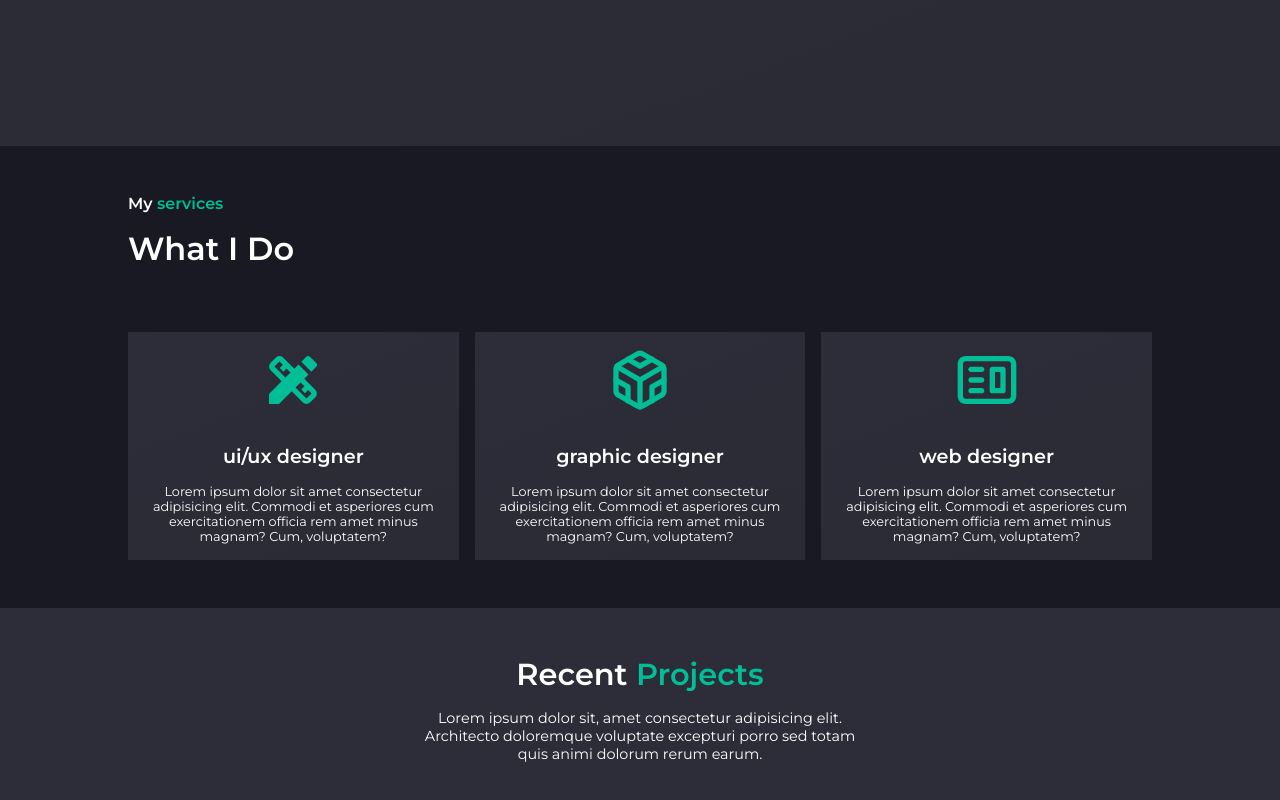
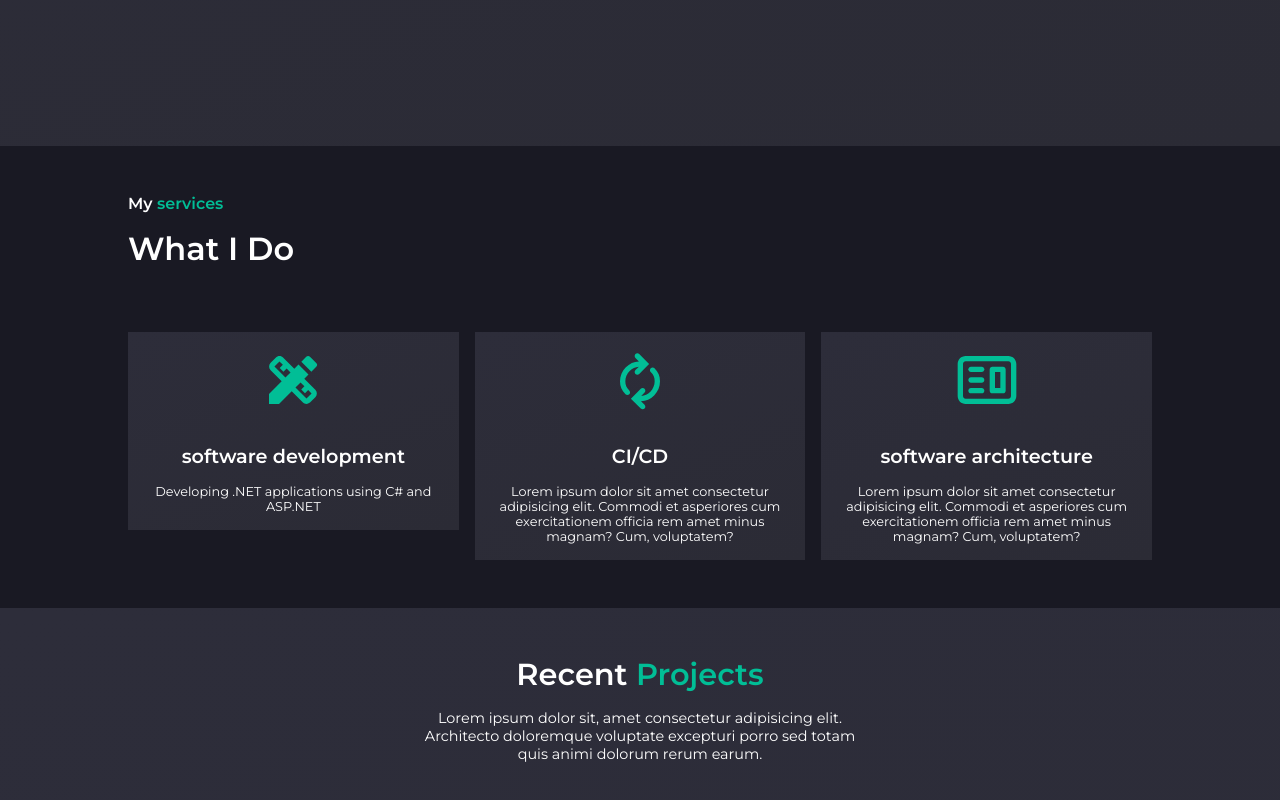
Before and after one commit to picu63/PicuSpace, a React (Create React App) app in the folder portfolio/: page / in a window 1280 px wide. Shown: the part 654-1454 px from the top of the page. Built offline with nearby package versions, Linux system fonts and the light colour scheme.

Commit message:
updated images

```diff
--- a/portfolio/src/components/Banner/ProfComponent.jsx
+++ b/portfolio/src/components/Banner/ProfComponent.jsx
@@ -4,6 +4,7 @@ import { FaFacebookF } from 'react-icons/fa';
 import { FaLinkedinIn } from 'react-icons/fa';
 import { GrInstagram } from 'react-icons/gr';
 import { Slide } from 'react-awesome-reveal';
+import personalPhoto from './piotr_olearczyk_personal_photo.png'
 
 const ProfComponent = () => {
     return (
@@ -49,7 +50,7 @@ const ProfComponent = () => {
             <Slide direction='right'>
                 <Profile>
                     <img
-                        src='images/piotr_olearczyk_personal_photo.png'
+                        src={personalPhoto}
                         alt='profile'
                     />
                 </Profile>
--- a/portfolio/src/components/Service/Card.jsx
+++ b/portfolio/src/components/Service/Card.jsx
@@ -21,6 +21,7 @@ const Container = styled.div`
     text-align: center;
     span{
         font-size: 4rem;
+        height: 4rem;
     }
 
     h1{
--- a/portfolio/src/components/Service/Services.jsx
+++ b/portfolio/src/components/Service/Services.jsx
@@ -1,10 +1,10 @@
-import React from "react";
-import { MdDesignServices } from "react-icons/md";
-import { FiCodesandbox } from "react-icons/fi";
-import { CgWebsite } from "react-icons/cg";
-import styled from "styled-components";
-import Card from "./Card";
-import { Slide } from "react-awesome-reveal";
+import React from 'react';
+import { MdDesignServices } from 'react-icons/md';
+import { TiArrowSync } from 'react-icons/ti';
+import { CgWebsite } from 'react-icons/cg';
+import styled from 'styled-components';
+import Card from './Card';
+import { Slide } from 'react-awesome-reveal';
 
 const Services = () => {
     return (
@@ -19,23 +19,22 @@ const Services = () => {
           <Slide direction="left">
             <Card
               Icon={MdDesignServices}
-            title={"ui/ux designer"}
+              title={"software development"}
+              disc={`Developing .NET applications using C# and ASP.NET`}
+            />
+          </Slide>
+          <Slide direction="up">
+            <Card
+              Icon={TiArrowSync}
+              title={"CI/CD"}
               disc={`Lorem ipsum dolor sit amet consectetur
                 adipisicing elit. Commodi et asperiores cum exercitationem officia rem amet minus magnam? Cum, voluptatem?`}
             />
           </Slide>
           <Slide direction="up">
             <Card
-            Icon={FiCodesandbox}
-            title={"graphic designer"}
-            disc={`Lorem ipsum dolor sit amet consectetur
-                adipisicing elit. Commodi et asperiores cum exercitationem officia rem amet minus magnam? Cum, voluptatem?`}
-          />
-        </Slide>
-        <Slide direction="right">
-          <Card
               Icon={CgWebsite}
-            title={"web designer"}
+              title={"software architecture"}
               disc={`Lorem ipsum dolor sit amet consectetur
                 adipisicing elit. Commodi et asperiores cum exercitationem officia rem amet minus magnam? Cum, voluptatem?`}
             />
```
Also changed, not shown: portfolio/public/images/Microsoft_.NET_logo.svg (added), portfolio/src/components/Banner/piotr_olearczyk_personal_photo.png (renamed from portfolio/public/images/piotr_olearczyk_personal_photo.png). Lines whose indentation alone changed are shown as unchanged.
